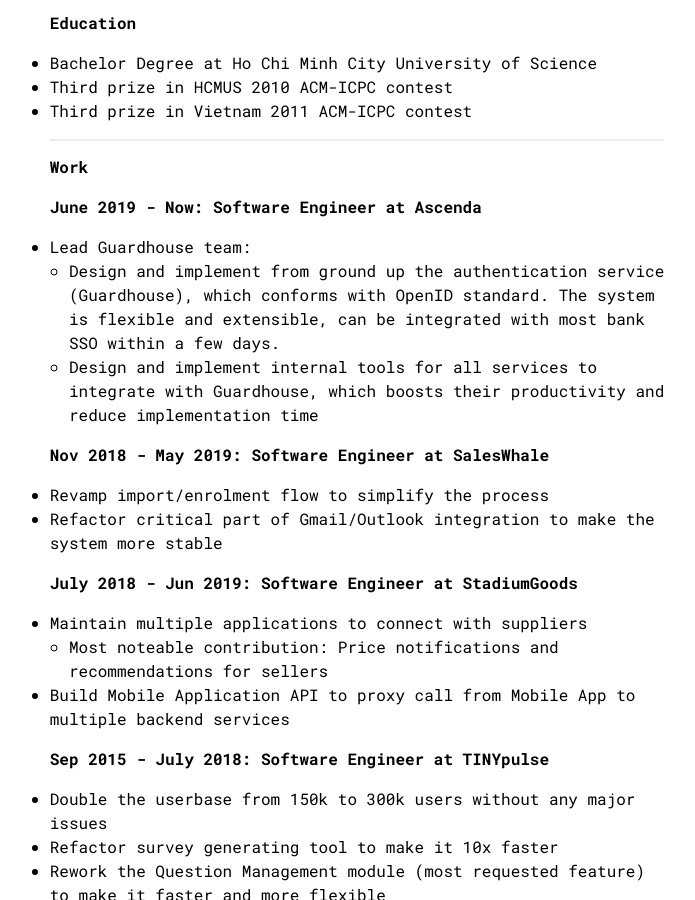
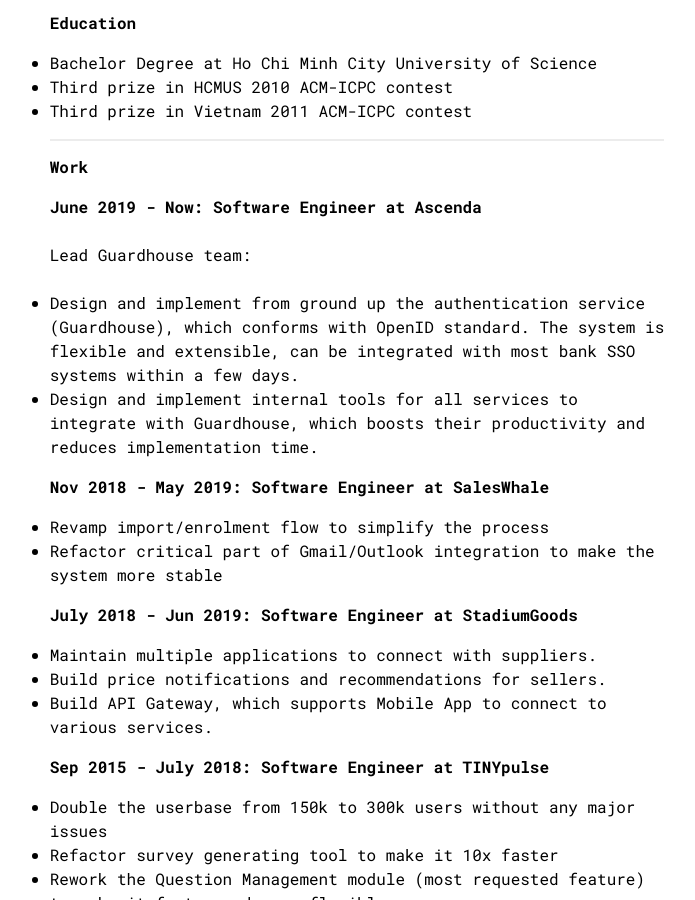
Before and after one commit to hieuk09/hieuk09.github.io, a Jekyll site: the page built from about/index.md, in a window 1280 px wide and 900 px high, scrolled down 281 px. Shown: the whole window, without its empty margins (283-978 px from the left). Built offline with Jekyll 4.4.1, drawn with Linux system fonts in a browser that asks for light colours.

Commit message:
Update about me

```diff
--- a/about/index.md
+++ b/about/index.md
@@ -23,12 +23,12 @@
 
 ### June 2019 - Now: Software Engineer at Ascenda
 
-- Lead Guardhouse team:
-  - Design and implement from ground up the authentication service (Guardhouse), which conforms
-  with OpenID standard. The system is flexible and extensible, can be integrated
-  with most bank SSO within a few days.
-  - Design and implement internal tools for all services to integrate with
-  Guardhouse, which boosts their productivity and reduce implementation time
+Lead Guardhouse team:
+- Design and implement from ground up the authentication service (Guardhouse),
+  which conforms with OpenID standard. The system is flexible and extensible,
+  can be integrated with most bank SSO systems within a few days.
+- Design and implement internal tools for all services to integrate with Guardhouse,
+  which boosts their productivity and reduces implementation time.
 
 ### Nov 2018 - May 2019: Software Engineer at SalesWhale
 
@@ -37,11 +37,9 @@
 
 ### July 2018 - Jun 2019: Software Engineer at StadiumGoods
 
-- Maintain multiple applications to connect with suppliers
-  + Most noteable contribution: Price notifications and recommendations for
-  sellers
-- Build Mobile Application API to proxy call from Mobile App to multiple backend
-services
+- Maintain multiple applications to connect with suppliers.
+- Build price notifications and recommendations for sellers.
+- Build API Gateway, which supports Mobile App to connect to various services.
 
 ### Sep 2015 - July 2018: Software Engineer at TINYpulse
 
```
